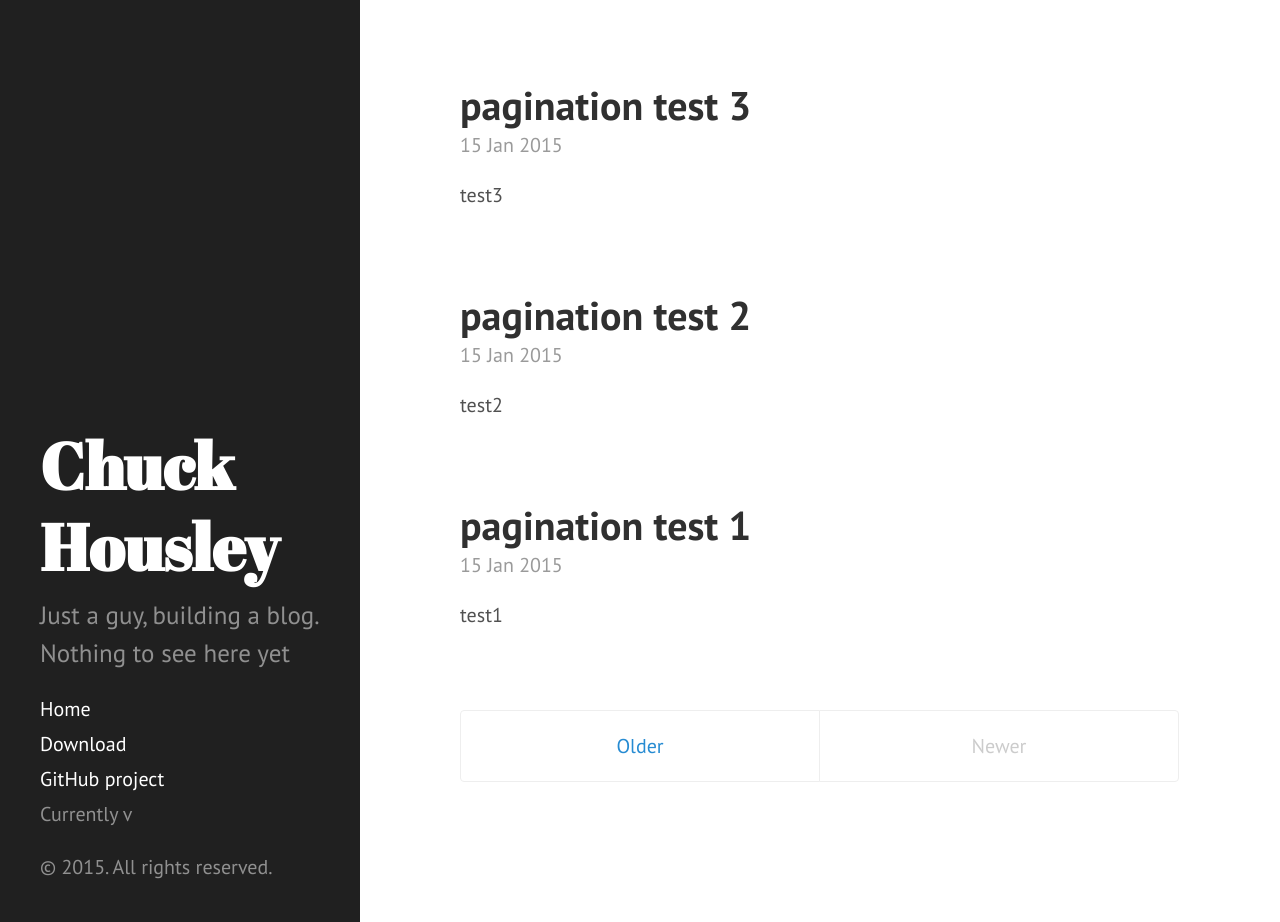
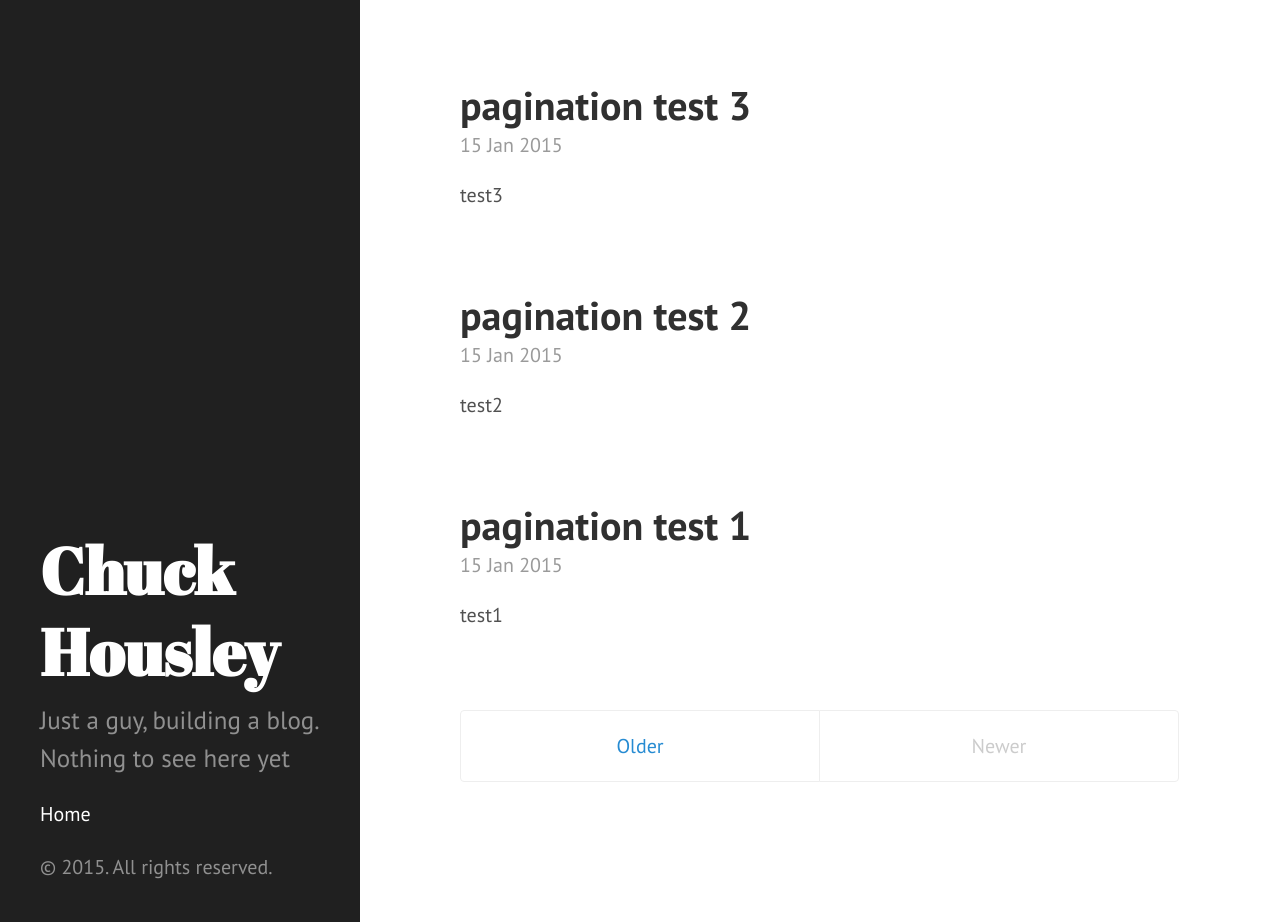
Before and after one commit to chuckhousley/chuckhousley.github.io, a Jekyll site: the page built from index.html, in a window 1280 px wide and 922 px high. Built offline with Jekyll 4.4.1, drawn with Linux system fonts in a browser that asks for light colours; the list of posts is cut into pages by our own code.

Commit message:
page style attempt fix

```diff
--- a/_includes/sidebar.html
+++ b/_includes/sidebar.html
@@ -25,10 +25,6 @@
           {% endif %}
         {% endif %}
       {% endfor %}
-
-      <a class="sidebar-nav-item" href="{{ site.github.repo }}/archive/v{{ site.version }}.zip">Download</a>
-      <a class="sidebar-nav-item" href="{{ site.github.repo }}">GitHub project</a>
-      <span class="sidebar-nav-item">Currently v{{ site.version }}</span>
     </nav>
 
     <p>&copy; {{ site.time | date: '%Y' }}. All rights reserved.</p>
--- a/_layouts/default.html
+++ b/_layouts/default.html
@@ -8,6 +8,10 @@
     {% include sidebar.html %}
 
     <div class="content container">
+	  {% for page in site.pages_list %}
+		&nbsp;&nbsp;&nbsp;<small><a href="{{ page[1] }}">{{ page[0] }}</a></small>
+	  {% endfor %}
+
       {{ content }}
     </div>
 
```
